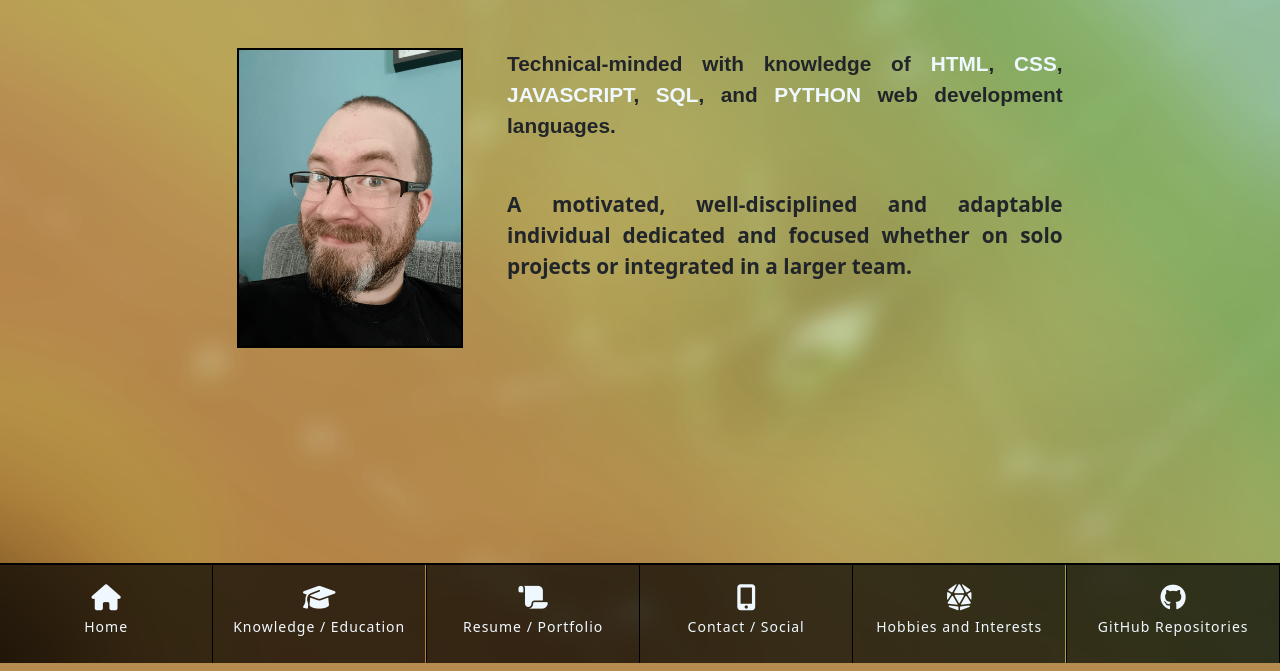
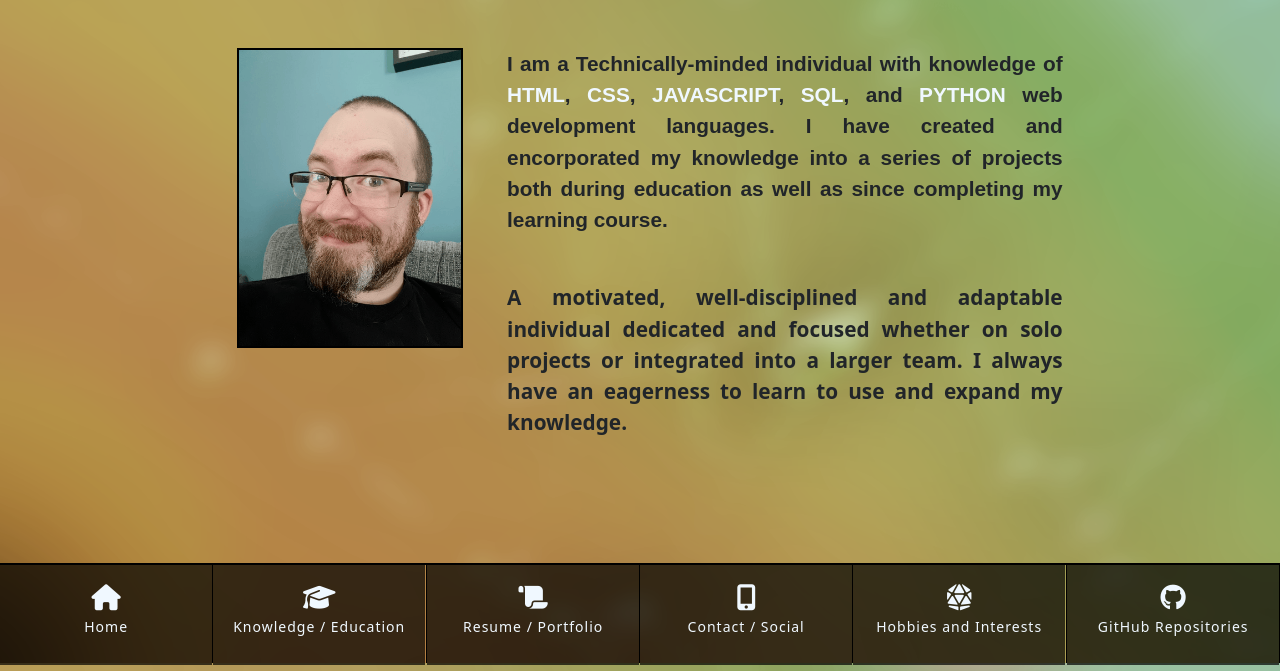
Before and after one commit to lukemunsch/professional-portfolio, a Django app: page / in a window 1280 px wide. Shown: the part 137-808 px from the top of the page. Run offline with Django 3.2, Linux system fonts and the light colour scheme; some libraries are stand-ins or nearby versions; some web fonts are replaced.

```diff
--- a/ghrepo/templates/ghrepo/gh-repo.html
+++ b/ghrepo/templates/ghrepo/gh-repo.html
@@ -1,9 +1,12 @@
 {% extends 'base.html' %}
 
+<!-- set  up load static -->
 {% load static %}
 
-{% block page_header %}{% endblock%}
+<!-- set up page heaader to push ccon down -->
+{% block page_header %} {% endblock%}
 
+<!-- set up main content block -->
 {% block content %}
 
 <div class="container">
--- a/home/templates/home/index.html
+++ b/home/templates/home/index.html
@@ -1,5 +1,13 @@
-{% extends 'base.html' %} {% load static %} {% block page_header %}
-{% endblock%} {% block content %}
+{% extends 'base.html' %}
+
+<!-- set  up load static -->
+{% load static %}
+
+<!-- set up page heaader to push ccon down -->
+{% block page_header %} {% endblock%}
+
+<!-- set up main content block -->
+{% block content %}
 
 <div class="row">
   <div class="col-10 offset-1 col-md-8 offset-md-2 my-5">
@@ -13,15 +21,18 @@
       </div>
       <div class="col-12 col-md-8">
         <p class="tech-text">
-          Technical-minded with knowledge of <span class="tech">HTML</span>,
-          <span class="tech">CSS</span>, <span class="tech">Javascript</span>,
-          <span class="tech">SQL</span>, and
-          <span class="tech">Python</span> web development languages.
+          I am a Technically-minded individual with knowledge of
+          <span class="tech">HTML</span>, <span class="tech">CSS</span>,
+          <span class="tech">Javascript</span>, <span class="tech">SQL</span>,
+          and <span class="tech">Python</span> web development languages. I have
+          created and encorporated my knowledge into a series of projects both
+          during education as well as since completing my learning course.
         </p>
         <br />
         <p>
           A motivated, well-disciplined and adaptable individual dedicated and
-          focused whether on solo projects or integrated in a larger team.
+          focused whether on solo projects or integrated into a larger team. I
+          always have an eagerness to learn to use and expand my knowledge.
         </p>
         <br />
       </div>
```
Also changed, not shown: contact/templates/contact/contact_me.html (+10 -2 lines), education/templates/education/education.html (+7 -4 lines), hobbies/templates/hobbies/hobbies.html (+10 -2 lines), resume/templates/resume/project-details.html (+5 -2 lines), resume/templates/resume/resume.html (+9 -1 lines).
